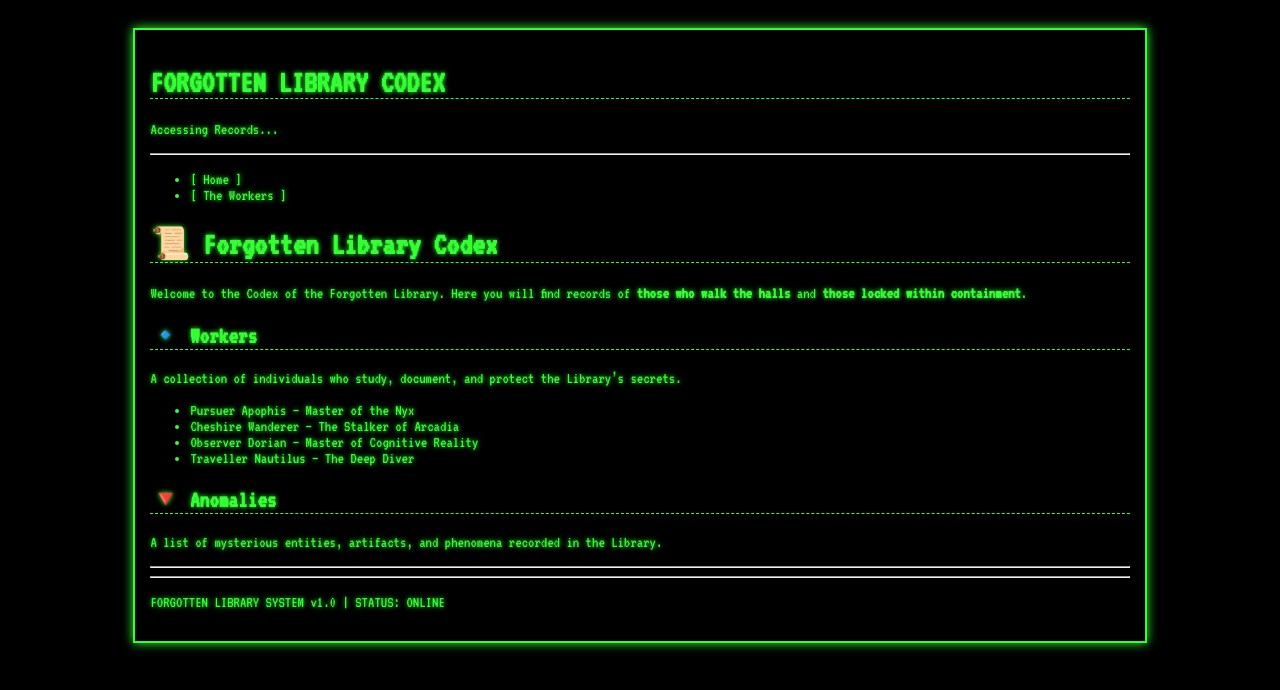
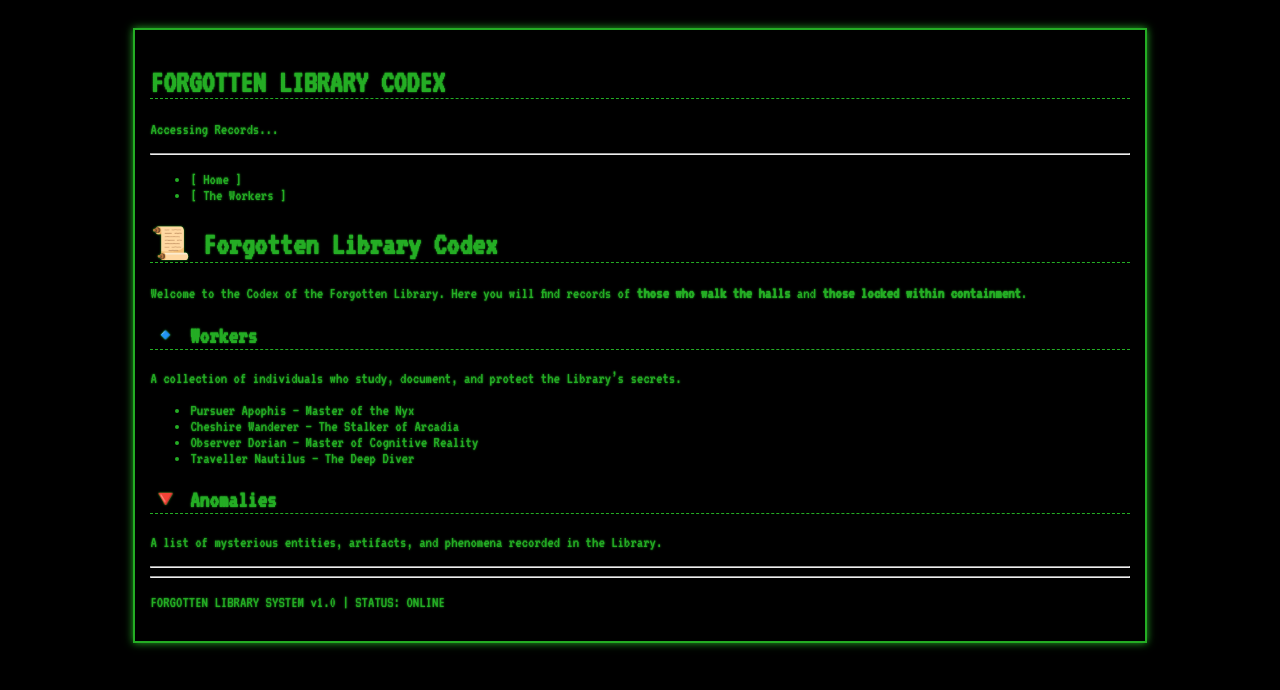
Before and after one commit to Cerberus1912/forgotten-library-codex, a Jekyll site: the page built from index.md, in a window 1280 px wide. Shown: the top 690 px of the page. Built offline with Jekyll 4.4.1, drawn with Linux system fonts in a browser that asks for light colours.

Commit message:
Update style.css

```diff
--- a/assets/css/style.css
+++ b/assets/css/style.css
@@ -2,29 +2,29 @@
 
 body {
     background-color: black;
-    color: #33ff33;
+    color: #24ad24;
     font-family: 'VT323', monospace;
-    text-shadow: 0px 0px 5px #33ff33;
+    text-shadow: 0px 0px 2px #24ad24;
     padding: 20px;
 }
 
 .terminal {
-    border: 2px solid #33ff33;
+    border: 2px solid #24ad24;
     padding: 15px;
     width: 80%;
     margin: auto;
-    box-shadow: 0px 0px 10px #33ff33;
+    box-shadow: 0px 0px 8px #24ad24;
 }
 
 h1, h2 {
-    border-bottom: 1px dashed #33ff33;
+    border-bottom: 1px dashed #24ad24;
 }
 
 a {
-    color: #33ff33;
+    color: #24ad24;
     text-decoration: none;
 }
 
 a:hover {
-    text-shadow: 0px 0px 10px #33ff33;
+    text-shadow: 0px 0px 8px #24ad24;
 }
```
